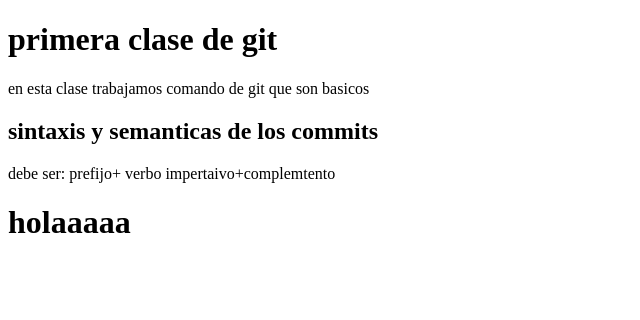
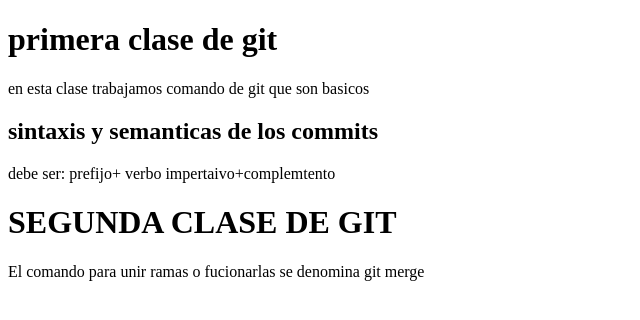
Before and after one commit to santxrx/PARCIAL1, a plain HTML site: page index.html in a window 1280 px wide. Shown: the whole page, without its empty margins (0-640 px from the left). Drawn offline with Linux system fonts and the light colour scheme.

Commit message:
segundo commit
nuevo parrafo

```diff
--- a/index.html
+++ b/index.html
@@ -11,6 +11,7 @@
     <p>en esta clase trabajamos comando de git que son basicos</p>
     <h2>sintaxis y semanticas de los commits</h2>
     <p>debe ser: prefijo+ verbo impertaivo+complemtento</p>
-    <h1>holaaaaa</h1>
+    <h1>SEGUNDA CLASE DE GIT</h1>
+    <P>El comando para unir ramas o fucionarlas se denomina git merge</P>
 </body>
 </html>
```
